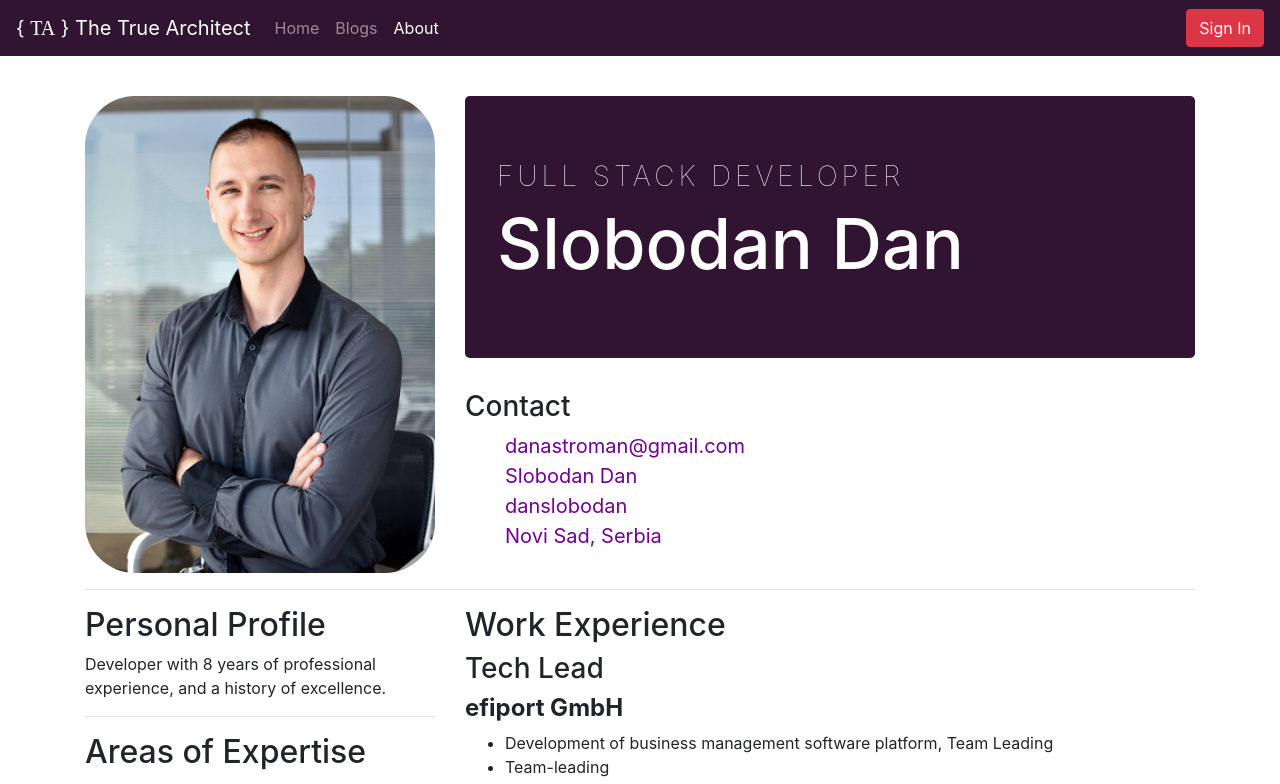
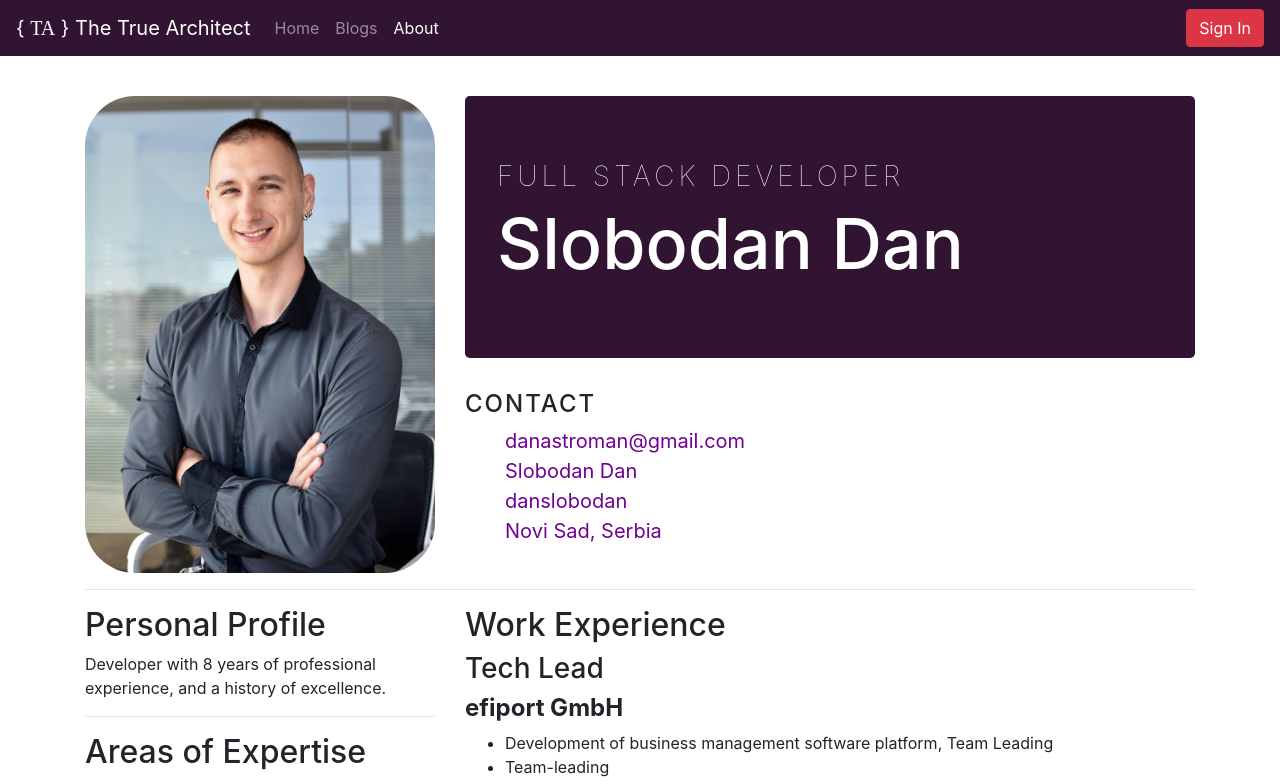
Before and after one commit to danslobodan/personalwebsite, a React (Create React App) app in the folder client/: page /about in a window 1280 px wide. Shown: the top 784 px of the page. Built offline with nearby package versions, Linux system fonts and the light colour scheme; no server answers.

Commit message:
Added styling to Contact static text.

```diff
--- a/client/src/components/about/ContactInfo.tsx
+++ b/client/src/components/about/ContactInfo.tsx
@@ -3,7 +3,9 @@ import Contact from './Contact';
 const ContactInfo: React.FC = () => {
     return (
         <>
-            <h3>Contact</h3>
+            <h4 style={{ textTransform: 'uppercase', letterSpacing: '2px' }}>
+                Contact
+            </h4>
             <ul style={{ listStyleType: 'none', fontSize: '20px' }}>
                 <Contact
                     icon='mail'
```
